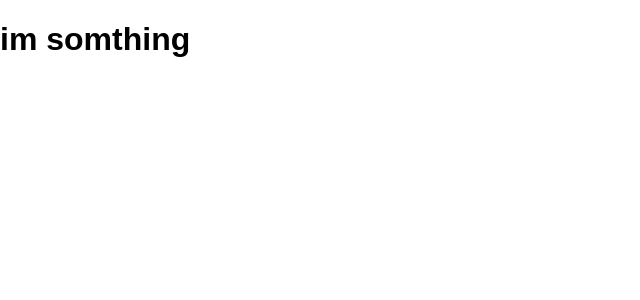
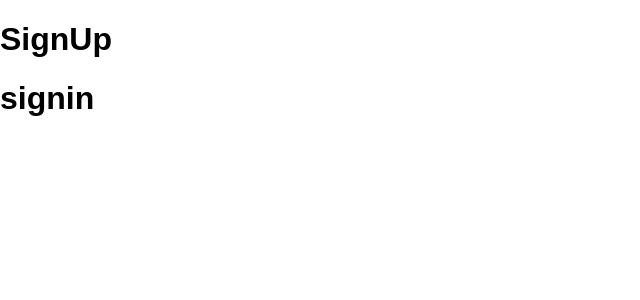
Before and after one commit to adamjohnsnow/An-illogical-approach-to-life, a React (Create React App) app: page / in a window 1280 px wide. Shown: the top 300 px of the page, without its empty margins (0-640 px from the left). Built offline with nearby package versions, Linux system fonts and the light colour scheme.

Commit message:
refactors app into statless functional component and adds signup/signin components

```diff
--- a/package.json
+++ b/package.json
@@ -9,7 +9,9 @@
     "react-dom": "^15.5.4"
   },
   "devDependencies": {
+    "enzyme": "^2.8.2",
     "jest": "^20.0.4",
+    "react-addons-test-utils": "^15.5.1",
     "react-scripts": "1.0.7"
   },
   "scripts": {
--- a/src/App.js
+++ b/src/App.js
@@ -1,12 +1,16 @@
 import React, { Component } from 'react';
 import './App.css';
+import SignUp from './SignUp'
+import SignIn from './SignIn'
 
-export default class Test extends Component {
-  render() {
-    return (
-      <div>
-      <h1> im somthing </h1>
-      </div>
-    )
-  }
+
+const App = () => {
+  return(
+    <div>
+      <SignUp/>
+      <SignIn/>
+    </div>
+  )
 }
+
+export default App
--- /dev/null
+++ b/src/SignIn.js
@@ -0,0 +1,9 @@
+import React, {Component} from 'react'
+
+export default class SignIn extends Component {
+  render(){
+    return(
+      <h1>signin</h1>
+    )
+  }
+}
--- /dev/null
+++ b/src/SignUp.js
@@ -0,0 +1,11 @@
+import React, {Component} from 'react'
+
+export default class SignUp extends Component {
+
+  render(){
+    return(
+      <h1>SignUp</h1>
+    )
+  }
+
+}
```
Also changed, not shown: 2 other files (tests, documents, lock files or other folders).
